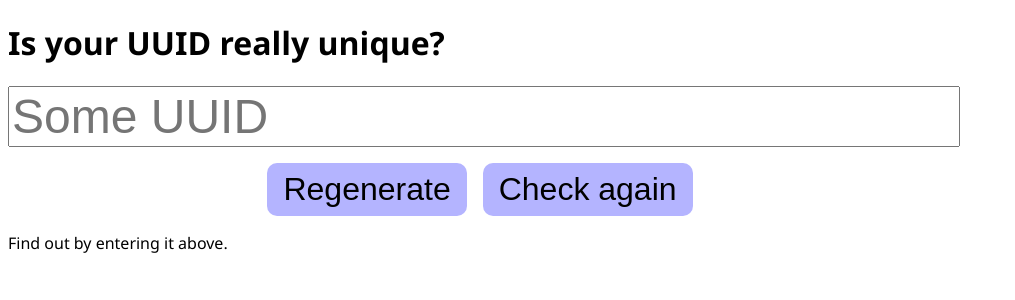
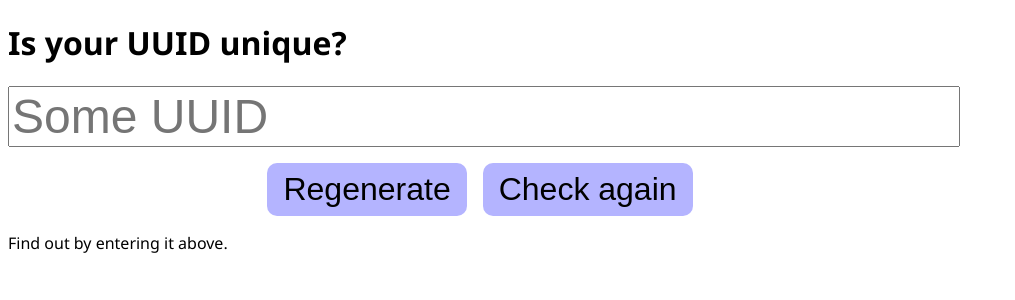
Before and after one commit to MaddyGuthridge/is-my-uuid-unique, a SvelteKit app: page / in a window 1280 px wide. Shown: the top 300 px of the page, without its empty margins (0-1015 px from the left). Built offline with nearby package versions, Linux system fonts and the light colour scheme.

Commit message:
Add metadata to shareable links

```diff
--- a/src/routes/[...uuid]/+page.svelte
+++ b/src/routes/[...uuid]/+page.svelte
@@ -35,9 +35,29 @@
       goto(`/${uuid}`);
     }
   }
+
+  const title = $derived(
+    uuid === '' ? 'Is your UUID unique?' : `Is the UUID "${uuid}" unique?`,
+  );
 </script>
 
-<h1>Is your UUID really unique?</h1>
+<svelte:head>
+  <title>{title}</title>
+  <meta name="author" content="Maddy Guthridge">
+  {#if uuid === ''}
+    <meta
+      name="description"
+      content="Test your UUIDs to discover is they are truly unique using this simple and user-friendly website."
+    />
+  {:else}
+    <meta
+      name="description"
+      content='Find out if the UUID "{uuid}" really is universally unique by checking it using this simple and user-friendly website.'
+    />
+  {/if}
+</svelte:head>
+
+<h1>{title}</h1>
 
 <form {onsubmit}>
   <input type="text" placeholder="Some UUID" bind:value={uuid} />
```
